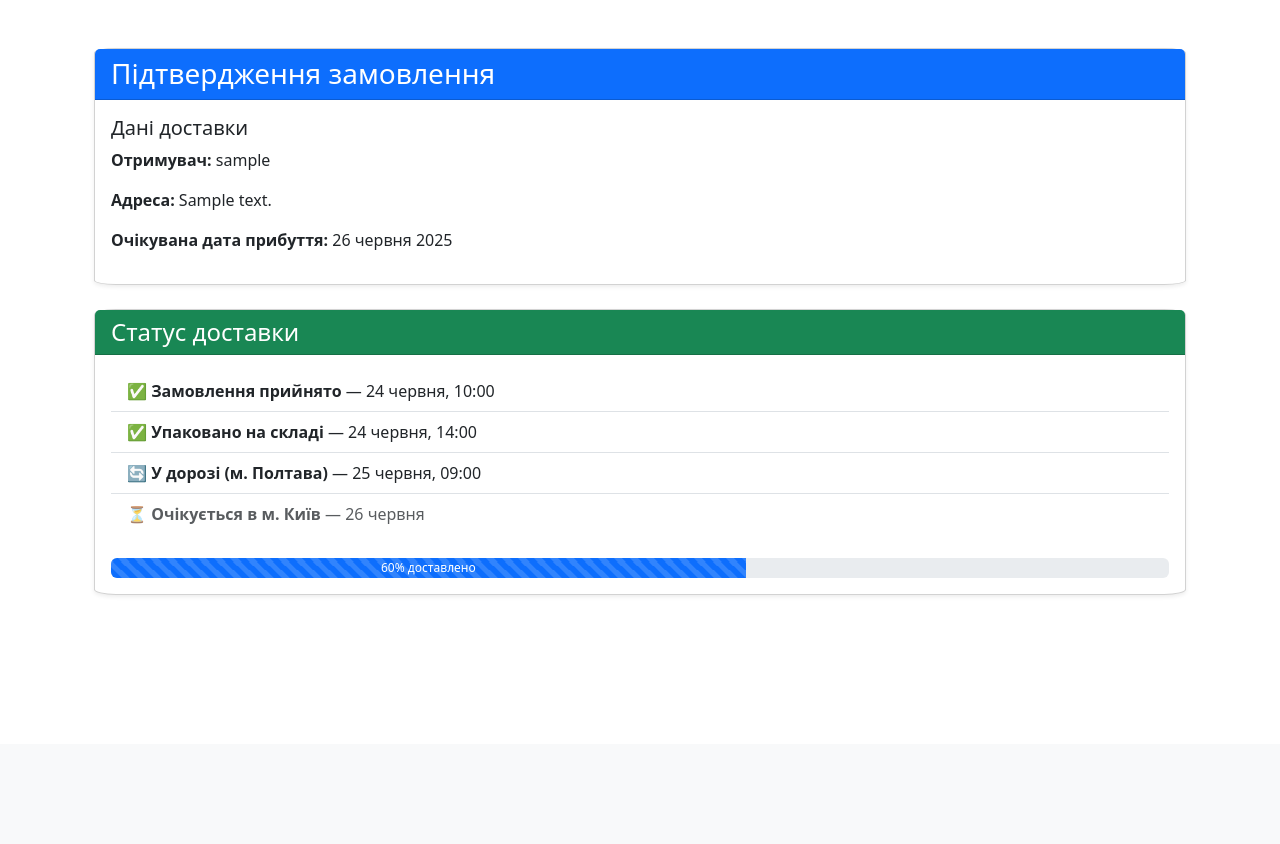
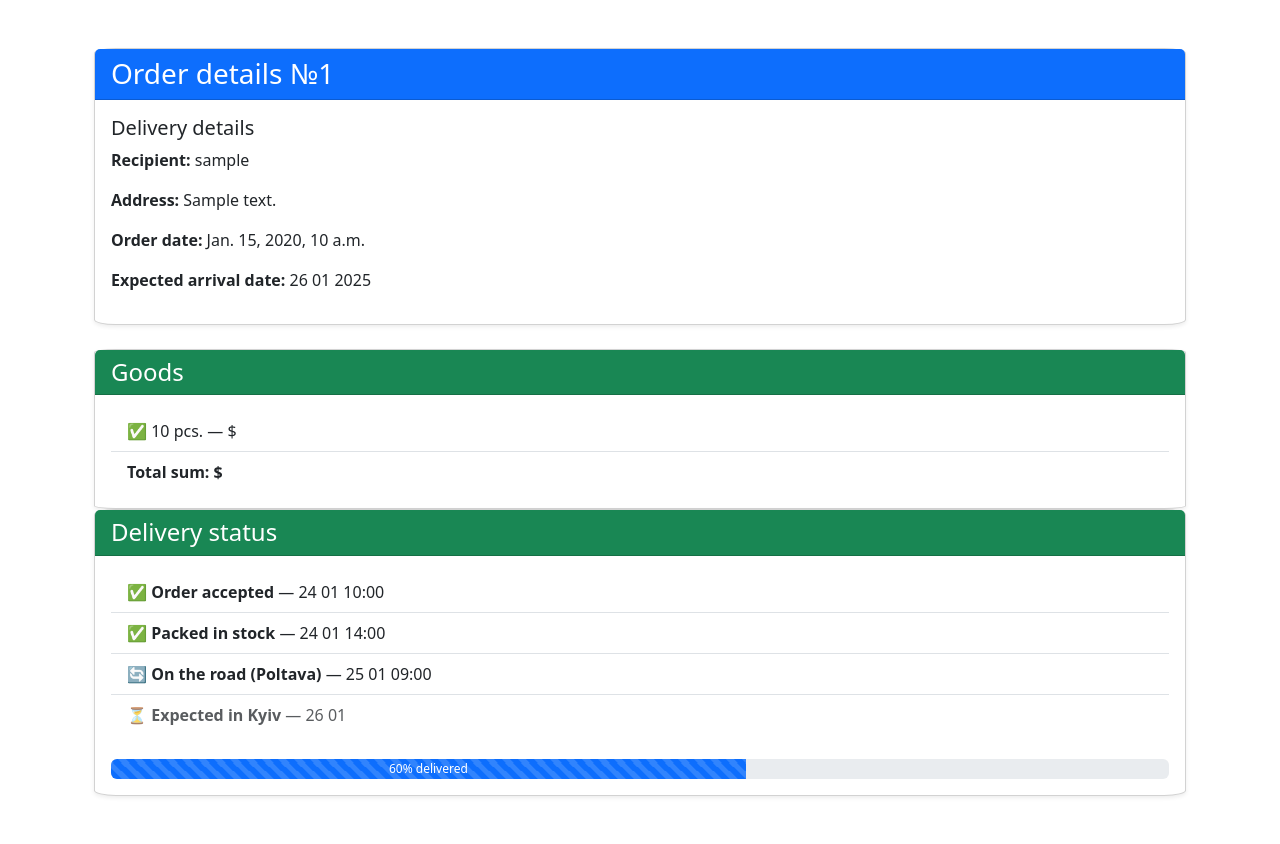
Before and after one commit to dimayasinskyi/anime_shop_online, a Django app: page /order/order/1/ in a window 1280 px wide. Shown: the part 56-900 px from the top of the page. Before the commit the page ends 651 px from the top, so only its background shows below. Run offline with Django 5.2, Linux system fonts and the light colour scheme; data comes from the database, SQL or seed files in the repository; tables that the repository leaves empty hold one stand-in row (values such as "Sample post"); parts of the project's set-up code (start-up, migrations or seed data) failed here and were passed over; some libraries are stand-ins or nearby versions.

Commit message:
fix_url_params_shop

```diff
--- a/order/models.py
+++ b/order/models.py
@@ -8,6 +8,9 @@
     order = models.ForeignKey('Order', on_delete=models.CASCADE)
     good = models.ForeignKey('shop.Good', on_delete=models.CASCADE)
     quantity = models.PositiveIntegerField(default=1)
+
+    def sum(self):
+        return self.good.price * self.quantity
 
 
 class Order(models.Model):
@@ -22,7 +25,7 @@
         ('on_hold', 'On hold'),
     ]
     user = models.ForeignKey(to=User, on_delete=models.CASCADE)
-    goods = models.ManyToManyField(to='shop.Good', through='OrderGood')
+    goods = models.ManyToManyField(to='shop.Good', through='OrderGood', related_name='order_goods')
     status = models.CharField(choices=STATUS_CHOICES, default='new', max_length=20)
     address = models.TextField(null=True, blank=True)
     city = models.CharField(max_length=50, null=True, blank=True)
@@ -30,3 +33,10 @@
     zip = models.SmallIntegerField(null=True, blank=True)
     paid = models.BooleanField(default=False)
     create_time = models.DateTimeField(auto_now_add=True)
+
+    def __str__(self):
+        goods = ', '.join([good.title for good in self.goods.all()])
+        return f'User: {self.user.username} | Goods: {goods}'
+
+    def total_sum(self):
+        return sum(order_good.sum() for order_good in self.ordergood_set.all())
--- a/order/urls.py
+++ b/order/urls.py
@@ -1,12 +1,12 @@
 from django.urls import path
 
-from .views import check_correct_order, check_correct_basketr, orders, order
+from .views import check_correct_order, check_correct_basket, orders, order
 
 
 app_name = 'order'
 urlpatterns = [
     path('check_correct_order/<int:good_id>/', check_correct_order, name='check_order'),
-    path('check_correct_basket/', check_correct_basketr, name='check_basket'),
-    path('orders/', orders, name='orders'),
-    path('order/<int:order_id>/', order, name='order')
+    path('check_correct_basket/', check_correct_basket, name='check_basket'),
+    path('order/list/', orders, name='orders'),
+    path('order/<int:order_id>/', order, name='single_order')
 ]
--- a/order/views.py
+++ b/order/views.py
@@ -2,7 +2,7 @@
 from django.urls import reverse
 
 from .forms import CheckCorrectOrderForm
-from .models import Order
+from .models import Order, OrderGood
 from shop.models import Good
 from user.models import Basket
 
@@ -14,10 +14,12 @@
             obj = form.save(commit=False)
             obj.user = request.user
             obj.save()
+            OrderGood.objects.create(order=obj, good=Good.objects.get(id=good_id), quantity=1)
             return redirect('shop:pay_good', good_id=good_id)
     else:
         good = Good.objects.get(id=good_id)
         context = {
+            'title': 'Check correct order',
             'form': CheckCorrectOrderForm(initial={
                 'state': request.user.state,
                 'address': request.user.address,
@@ -30,44 +32,47 @@
         }
         return render(request, 'order/check_order.html', context)
 
-def check_correct_basketr(request):
+def check_correct_basket(request):
     if request.method == "POST":
         form = CheckCorrectOrderForm(data=request.POST)
         if form.is_valid():
             obj = form.save(commit=False)
             obj.user = request.user
             obj.save()
+            for basket_good in Basket.objects.all():
+                OrderGood.objects.create(order=obj, good=basket_good.good, quantity=basket_good.quantity)
             return redirect('shop:pay')
     else:
         basket = Basket.objects.filter(user=request.user)
         context = {
+            'title': 'Check correct basket',
             'form': CheckCorrectOrderForm(initial={
                 'state': request.user.state,
                 'address': request.user.address,
                 'city': request.user.city,
                 'zip': request.user.zip,
             }),
-            'good': basket,
+            'goods': basket,
             'total_sum': basket.total_sum(),
         }
         return render(request, 'order/check_order.html', context)
 
 
 def orders(request):
-    orders = Order.objects.all()
+    orders = Order.objects.filter(user=request.user)
     context = {
-        'order_new': orders.filter(status='new'),
-        'order_processing': orders.filter(status='processing'),
-        'order_shipped': orders.filter(status='shipped'),
-        'order_on_hold': orders.filter(status='on_hold'),
-        'order_cancelled': orders.filter(status='delivered'),
-        'order_returned': orders.filter(status='cancelled'),
-        'order_failed': orders.filter(status='failed'),
+        'title': 'My orders',
+        'orders_on_hold_new': orders.filter(status__in=['new', 'on_hold']).order_by('-id'),
+        'orders_processing': orders.filter(status='processing').order_by('-id'),
+        'orders_shipped': orders.filter(status='shipped').order_by('-id'),
+        'orders_delivered': orders.filter(status='delivered').order_by('-id'),
+        'orders_cancelled_returned_failed': orders.filter(status__in=['cancelled', 'returned', 'failed']).order_by('-id'),
     }
-    return render(request, 'order/order_list.html', )
+    return render(request, 'order/order_list.html', context)
 
 def order(request, order_id):
     context = {
+        'title': 'Detile order',
         'order': Order.objects.get(id=order_id),
     }
     return render(request, 'order/order_detile.html', context)
--- a/shop/models.py
+++ b/shop/models.py
@@ -6,6 +6,9 @@
 
 class Category(models.Model):
     title = models.CharField(max_length=20)
+
+    class Meta:
+        verbose_name_plural = "Categories"
 
     def __str__(self):
         return self.title
--- a/templates/order/order_detile.html
+++ b/templates/order/order_detile.html
@@ -4,40 +4,59 @@
 <div class="container py-5">
   <div class="card shadow-sm mb-4">
     <div class="card-header bg-primary text-white">
-      <h3 class="mb-0">Підтвердження замовлення</h3>
+      <h3 class="mb-0">Order details №{{ order.id }}</h3>
     </div>
     <div class="card-body">
-      <h5 class="card-title">Дані доставки</h5>
-      <p><strong>Отримувач:</strong> {{ order.user.username }}</p>
-      <p><strong>Адреса:</strong> {{ order.user.address }}</p>
-      <p><strong>Очікувана дата прибуття:</strong> 26 червня 2025</p>
+      <h5 class="card-title">Delivery details</h5>
+      <p><strong>Recipient:</strong> {{ order.user.username }}</p>
+      <p><strong>Address:</strong> {{ order.user.address }}</p>
+      <p><strong>Order date:</strong> {{ order.create_time }}</p>
+      <p><strong>Expected arrival date:</strong> 26 01 2025</p>
     </div>
   </div>
 
   <div class="card shadow-sm">
     <div class="card-header bg-success text-white">
-      <h4 class="mb-0">Статус доставки</h4>
+      <h4 class="mb-0">Goods</h4>
+    </div>
+    <div class="card-body">
+      <ul class="list-group list-group-flush">
+        {% for ordergood in order.ordergood_set.all %}
+        <li class="list-group-item">
+          ✅ <strong>{{ ordergood.good.title }}</strong> {{ ordergood.quantity }} pcs. — {{ ordergood.sum }}$
+        </li>
+        {% endfor %}
+          <li class="list-group-item">
+        <strong>Total sum: {{ order.total_sum }}$ </strong>
+        </li>
+      </ul>
+    </div>
+  </div>
+
+  <div class="card shadow-sm">
+    <div class="card-header bg-success text-white">
+      <h4 class="mb-0">Delivery status</h4>
     </div>
     <div class="card-body">
       <ul class="list-group list-group-flush">
         <li class="list-group-item">
-          ✅ <strong>Замовлення прийнято</strong> — 24 червня, 10:00
+          ✅ <strong>Order accepted</strong> — 24 01 10:00
         </li>
         <li class="list-group-item">
-          ✅ <strong>Упаковано на складі</strong> — 24 червня, 14:00
+          ✅ <strong>Packed in stock</strong> — 24 01 14:00
         </li>
         <li class="list-group-item">
-          🔄 <strong>У дорозі (м. Полтава)</strong> — 25 червня, 09:00
+          🔄 <strong>On the road (Poltava)</strong> — 25 01 09:00
         </li>
         <li class="list-group-item text-muted">
-          ⏳ <strong>Очікується в м. Київ</strong> — 26 червня
+          ⏳ <strong>Expected in Kyiv</strong> — 26 01
         </li>
       </ul>
       <div class="mt-4">
         <div class="progress" style="height: 20px;">
-          <div class="progress-bar progress-bar-striped progress-bar-animated"
-               role="progressbar" style="width: 60%;" aria-valuenow="60" aria-valuemin="0" aria-valuemax="100">
-            60% доставлено
+          <div class="progress-bar progress-bar-striped progress-bar-animated" role="progressbar" style="width: 60%;"
+            aria-valuenow="60" aria-valuemin="0" aria-valuemax="100">
+            60% delivered
           </div>
         </div>
       </div>
--- a/user/admin.py
+++ b/user/admin.py
@@ -1,7 +1,7 @@
 from django.contrib import admin
 from django.contrib.auth.admin import UserAdmin
 
-from .models import User, Basket, SaveGood, Comment
+from .models import User, Basket, SaveGood
 
 
 class BasketInline(admin.TabularInline):
```
Also changed, not shown: order/admin.py (+9 -3 lines), shop/views.py (+32 -2 lines), templates/order/order_list.html (+44 -37 lines), templates/shop/catalog.html (+18 -11 lines).
